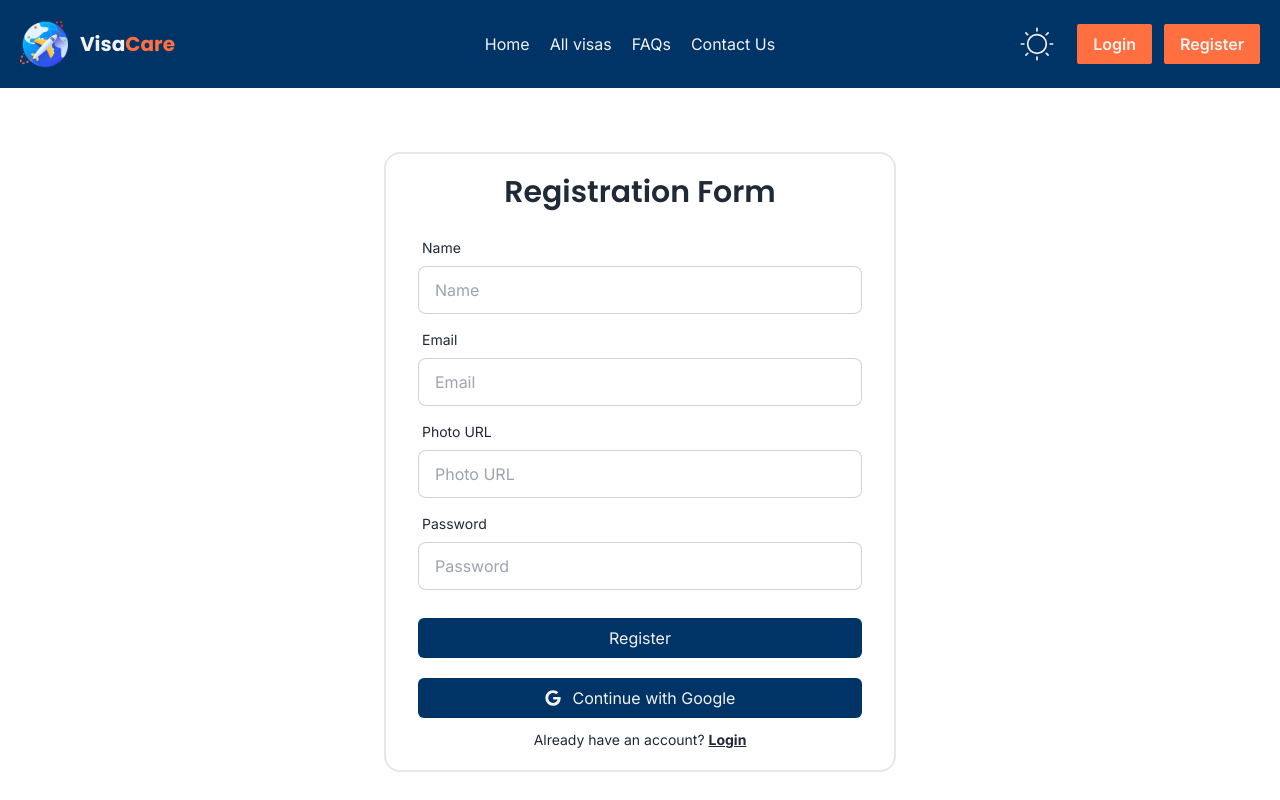
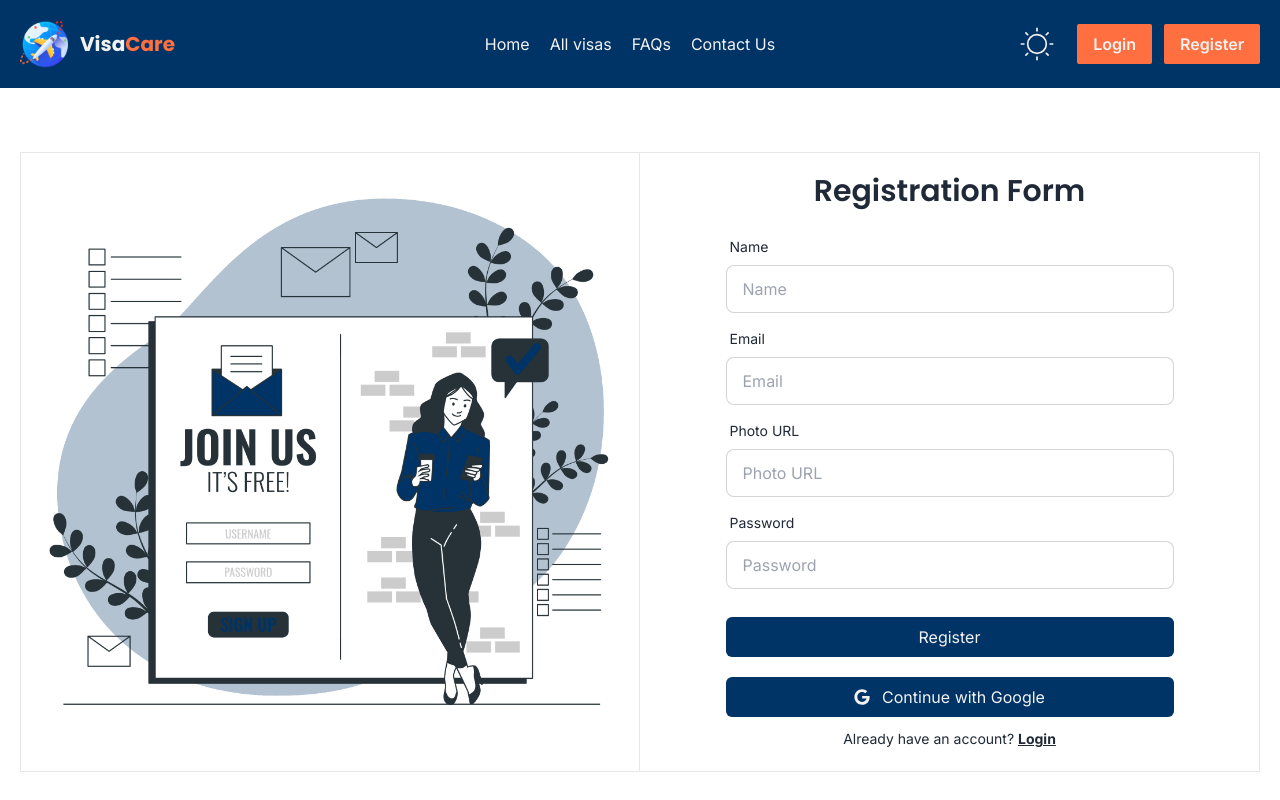
Before and after one commit to Jakaria030/visa-care-client, a React (Vite) app: page /registerPage in a window 1280 px wide. Shown: the top 800 px of the page. Built offline with nearby package versions, Linux system fonts and the light colour scheme; no server answers.

Commit message:
Illustration image added in login and registration page

```diff
--- a/src/pages/LoginPage.jsx
+++ b/src/pages/LoginPage.jsx
@@ -2,6 +2,8 @@ import { useContext, useState } from "react";
 import { FaGoogle } from "react-icons/fa";
 import { Link, useLocation, useNavigate } from "react-router-dom";
 import { AuthContext } from "../provider/AuthProvider";
+
+import login from "../assets/login.png";
 
 const LoginPage = () => {
 
@@ -51,9 +53,14 @@ const LoginPage = () => {
     return (
         <div className={`${isDarkMode ? 'bg-[#121212]' : 'bg-white'}`}>
             <section className='max-w-8xl mx-auto content-center px-5 min-h-[60vh] font-inter py-8 md:py-16'>
-                <div className='card w-full max-w-lg border-2 mx-auto py-5'>
+                <div className="flex flex-col lg:flex-row border">
+                    <div className="basis-1/2 border-b lg:border-b-0 lg:border-r">
+                        <img className="max-h-[500px] object-center mx-auto" src={login} />
+                    </div>
+
+                    <div className='basis-1/2 card w-full max-w-lg mx-auto py-5'>
                         <h2 className={`text-2xl sm:text-3xl font-semibold font-poppins mx-4 sm:mx-8 text-center ${isDarkMode && 'text-[#F2F2F2]'}`}>Login Form</h2>
-                    <form onSubmit={handleLoginForm} className='card-body px-4 sm:px-8 pb-5'>
+                        <form onSubmit={handleLoginForm} className='flex flex-col gap-2 px-4 sm:px-8 pb-5'>
                             <div className='form-control'>
                                 <label className='label'>
                                     <span className={`label-text ${isDarkMode && 'text-[#F2F2F2]'}`}>Email</span>
@@ -85,6 +92,7 @@ const LoginPage = () => {
                             <p className={`label-text text-center mt-3 ${isDarkMode && 'text-[#F2F2F2]'}`}>Don't have an account? <Link to='/registerPage' state={state} className='underline hover:text-[#FF6F3F] font-bold duration-150 transition-colors'>Register</Link></p>
                         </div>
                     </div>
+                </div>
             </section>
         </div>
     );
--- a/src/pages/RegisterPage.jsx
+++ b/src/pages/RegisterPage.jsx
@@ -2,6 +2,8 @@ import { useContext, useState } from "react";
 import { FaGoogle } from "react-icons/fa";
 import { Link, useLocation, useNavigate } from "react-router-dom";
 import { AuthContext } from "../provider/AuthProvider";
+
+import signUp from '../assets/sign-up.png';
 
 const RegisterPage = () => {
 
@@ -77,9 +79,14 @@ const RegisterPage = () => {
     return (
         <div className={`${isDarkMode ? 'bg-[#121212]' : 'bg-white'}`}>
             <section className='max-w-8xl mx-auto px-5 font-inter py-8 md:py-16'>
-                <div className='card w-full max-w-lg border-2 mx-auto py-5'>
-                    <h2 className={`text-2xl sm:text-3xl font-semibold mx-4 sm:mx-8 font-poppins text-center ${isDarkMode && 'text-[#F2F2F2]'}`}>Registration Form</h2>
-                    <form onSubmit={handleRegisterForm} className='card-body px-4 sm:px-8 py-5'>
+                <div className="flex flex-col lg:flex-row border">
+                    <div className="basis-1/2 border-b lg:border-b-0 lg:border-r p-5">
+                        <img className="max-h-[600px] mx-auto object-center" src={signUp} />
+                    </div>
+
+                    <div className='basis-1/2 card w-full max-w-lg mx-auto py-5'>
+                        <h2 className={`text-2xl sm:text-3xl font-semibold mx-4 sm:mx-8 mb-5 font-poppins text-center ${isDarkMode && 'text-[#F2F2F2]'}`}>Registration Form</h2>
+                        <form onSubmit={handleRegisterForm} className='flex flex-col gap-2 px-4 sm:px-8'>
                             <div className='form-control'>
                                 <label className='label'>
                                     <span className={`label-text ${isDarkMode && 'text-[#F2F2F2]'}`}>Name</span>
@@ -113,10 +120,11 @@ const RegisterPage = () => {
                                 <button className={`py-2 rounded-md text-[#F2F2F2] active:scale-95 ${isDarkMode ? 'bg-[#FF6F3F]' : 'bg-[#003366]'}`}>Register</button>
                             </div>
                         </form>
-                    <div className='form-control mx-4 sm:mx-8'>
+                        <div className='form-control mx-4 sm:mx-8 mt-5'>
                             <button onClick={continueWithGoogle} className={`flex items-center gap-3 justify-center py-2 rounded-md text-[#F2F2F2] active:scale-95 ${isDarkMode ? 'bg-[#FF6F3F]' : 'bg-[#003366]'}`}><FaGoogle /> <span>Continue with Google</span></button>
 
                             <p className={`label-text text-center mt-3 ${isDarkMode && 'text-[#F2F2F2]'}`}>Already have an account? <Link to='/loginPage' className='underline hover:text-[#FF6F3F] font-bold duration-150 transition-colors'>Login</Link></p>
+                        </div>
                     </div>
                 </div>
             </section>
```
Also changed, not shown: src/assets/login.png (added), src/assets/sign-up.png (added). Lines whose indentation alone changed are shown as unchanged.
